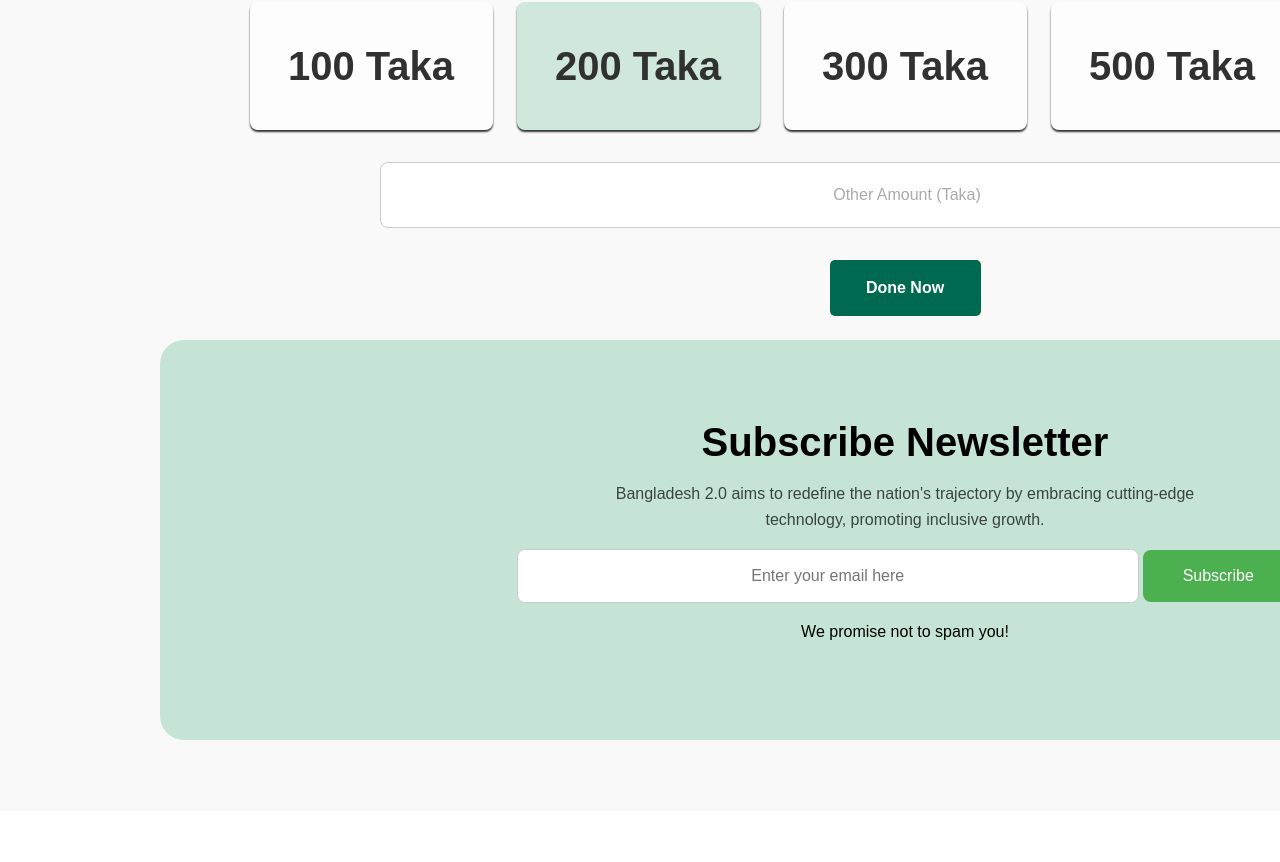
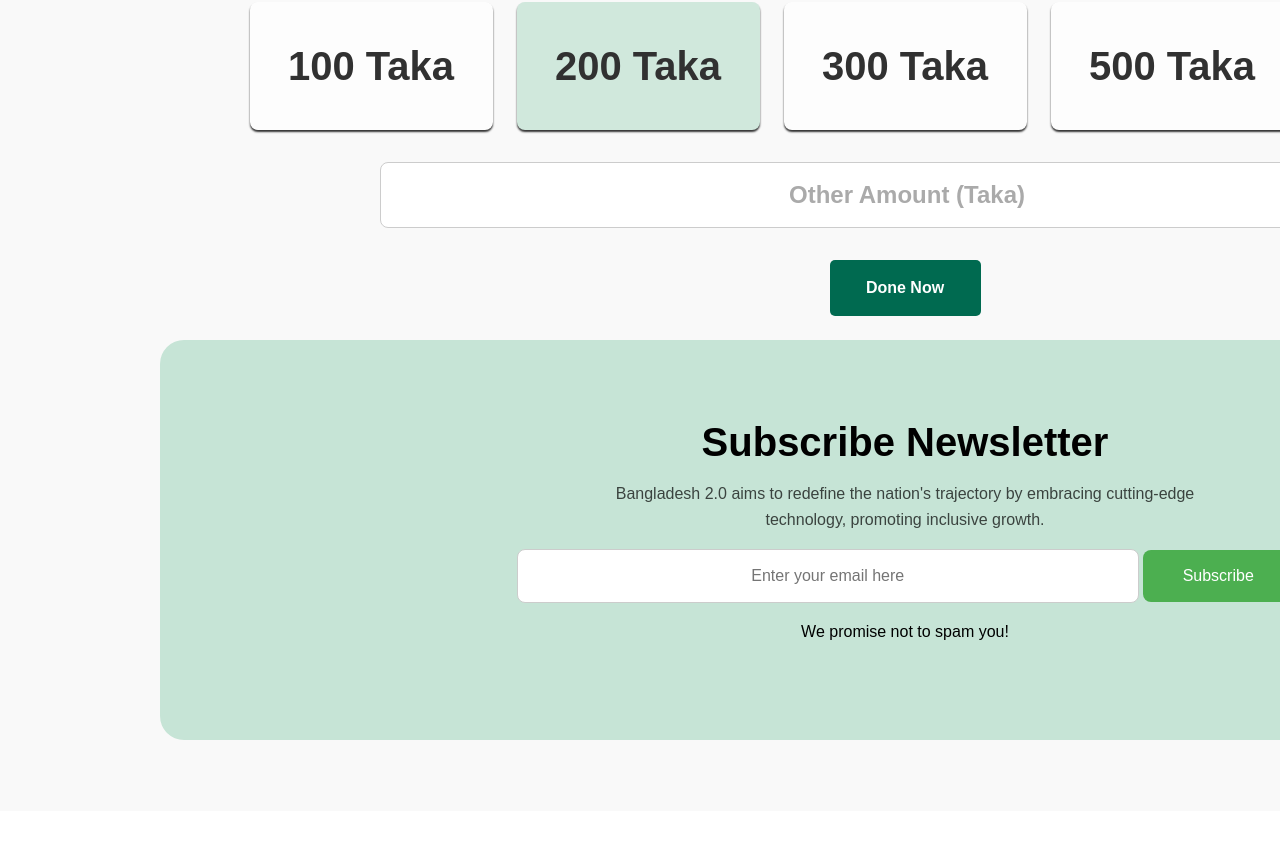
Before and after one commit to md-mainul-980/assignment-1, a plain HTML site: page index.html in a window 1280 px wide. Shown: the part 3843-4705 px from the top of the page. Drawn offline with Linux system fonts and the light colour scheme.

Commit message:
style edit

```diff
--- a/style/style.css
+++ b/style/style.css
@@ -524,11 +524,12 @@ select {
     width: 1032px;
     height: 44px;
     padding: 10px;
-    font-size: 16px;
+    font-size: 24px;
+    font-weight: bold;
     border: 1px solid #ccc;
     border-radius: 8px;
     text-align: center;
-    color: #888;
+    opacity: 100%;
 }
 
 .custom-donate input::placeholder {
```
